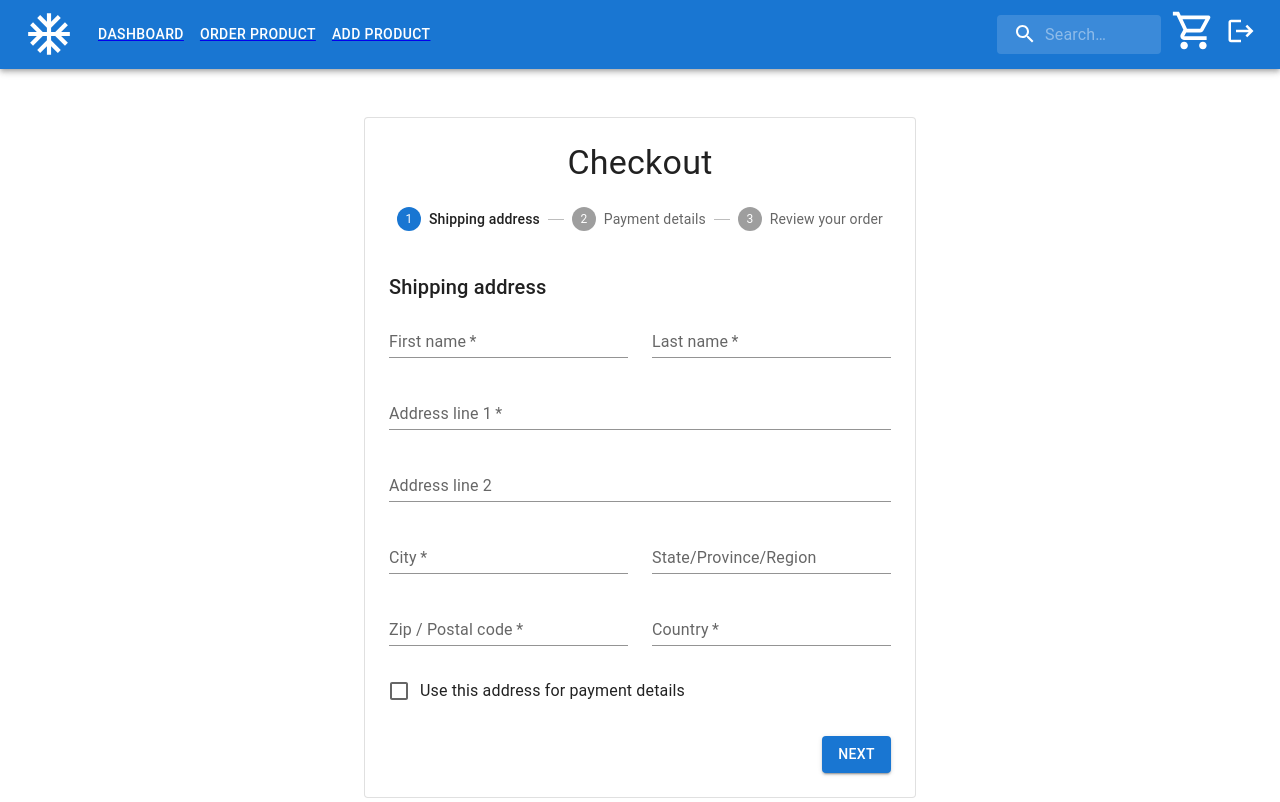
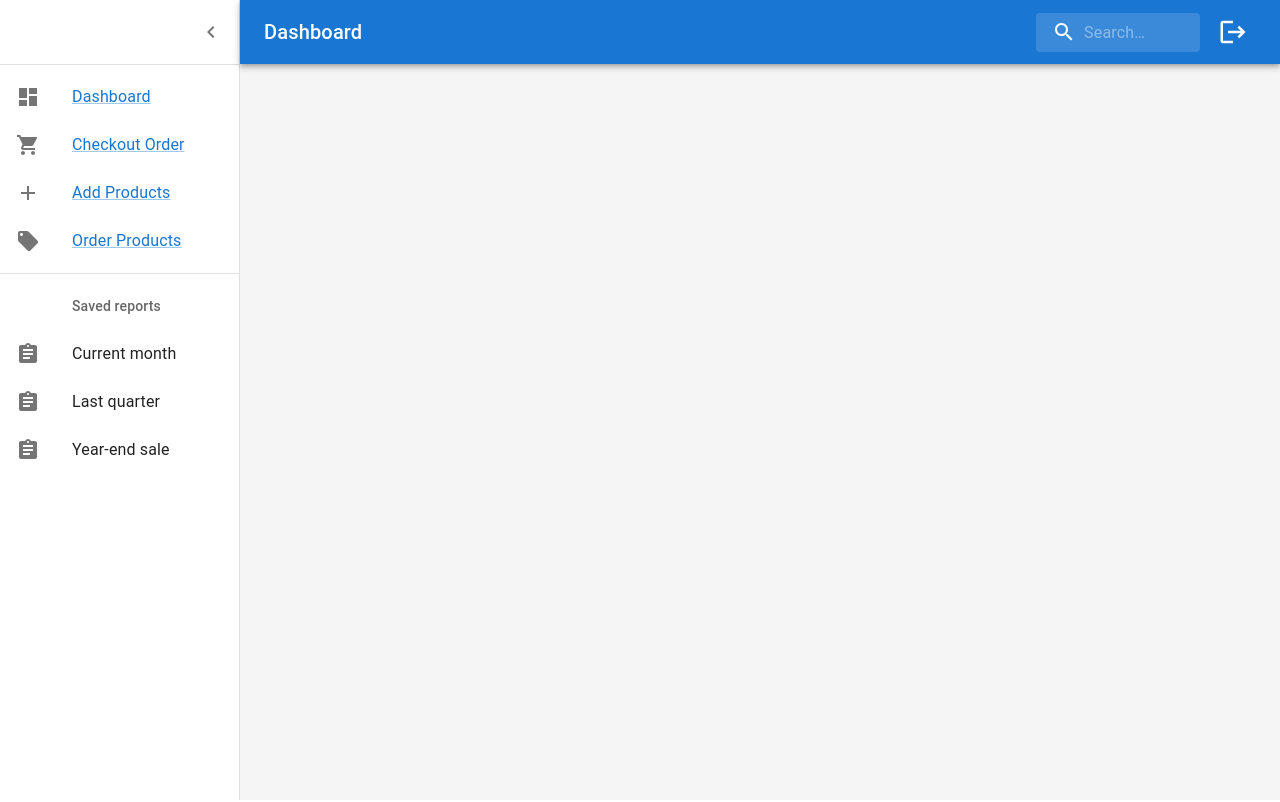
Before and after one commit to kcrawford101/cold_order_form, a React (Create React App) app in the folder client/: page /checkout in a window 1280 px wide. Shown: the top 802 px of the page. Built offline with nearby package versions, Linux system fonts and the light colour scheme.

Commit message:
pasted in new navbar code into Navbar.js

```diff
--- a/client/src/components/Navbar/Navbar.js
+++ b/client/src/components/Navbar/Navbar.js
@@ -1,55 +1,25 @@
 import * as React from 'react';
-import { Link } from 'react-router-dom';
-import AppBar from '@mui/material/AppBar';
+import { styled, createTheme, ThemeProvider, alpha } from '@mui/material/styles';
+import CssBaseline from '@mui/material/CssBaseline';
+import MuiDrawer from '@mui/material/Drawer';
 import Box from '@mui/material/Box';
+import MuiAppBar from '@mui/material/AppBar';
 import Toolbar from '@mui/material/Toolbar';
+import List from '@mui/material/List';
+import Typography from '@mui/material/Typography';
+import Divider from '@mui/material/Divider';
 import IconButton from '@mui/material/IconButton';
+import MenuIcon from '@mui/icons-material/Menu';
+import ChevronLeftIcon from '@mui/icons-material/ChevronLeft';
 import LogoutIcon from '@mui/icons-material/Logout';
-import Typography from '@mui/material/Typography';
-import Menu from '@mui/material/Menu';
-import MenuIcon from '@mui/icons-material/Menu';
-import Container from '@mui/material/Container';
-import Button from '@mui/material/Button';
-import MenuItem from '@mui/material/MenuItem';
 
 // ====== Searchbar import ===================
-import { styled, alpha } from '@mui/material/styles';
 import SearchIcon from '@mui/icons-material/Search';
 import InputBase from '@mui/material/InputBase';
 // ============================================
 
-// ========= Icon imports ==============================
-import AcUnitIcon from '@mui/icons-material/AcUnit';
-import ShoppingCartOutlinedIcon from '@mui/icons-material/ShoppingCartOutlined';
-// =====================================================
 
-// ============= Styling ============================
-const cart={color:'white',fontSize:'45px', margin:'0 0 0 10px'}
-const logout={color:'white',fontSize:'30px', margin:'0 0 0 10px'}
-const logo2={fontSize:'50px'}
-// ===================================================
-
-// ====== Menu items ==========
-// const pages = ['Dashboard', 'Order Products', 'Add Products'];
-
-const pages = [
-  {
-    name: 'Dashboard',
-    id: 0,
-    link: '/dashboard'
-  },
-  {
-    name: 'Order Product',
-    id: 1,
-    link: '/order'
-  },
-  {
-    name: 'Add Product',
-    id: 2,
-    link: '/add'
-  },
-];
-// ============================
+import { mainListItems, secondaryListItems } from './ListItems';
 
 // ============= Searchbar Logic ==========================
 const Search = styled('div')(({ theme }) => ({
@@ -95,86 +65,93 @@
 }));
 // ==================================================
 
-const ResponsiveAppBar = () => {
-  const [anchorElNav, setAnchorElNav] = React.useState(null);
+const drawerWidth = 240;
 
-  const handleOpenNavMenu = (event) => {
-    setAnchorElNav(event.currentTarget);
-  };
+const AppBar = styled(MuiAppBar, {
+  shouldForwardProp: (prop) => prop !== 'open',
+})(({ theme, open }) => ({
+  zIndex: theme.zIndex.drawer + 1,
+  transition: theme.transitions.create(['width', 'margin'], {
+    easing: theme.transitions.easing.sharp,
+    duration: theme.transitions.duration.leavingScreen,
+  }),
+  ...(open && {
+    marginLeft: drawerWidth,
+    width: `calc(100% - ${drawerWidth}px)`,
+    transition: theme.transitions.create(['width', 'margin'], {
+      easing: theme.transitions.easing.sharp,
+      duration: theme.transitions.duration.enteringScreen,
+    }),
+  }),
+}));
 
-  const handleCloseNavMenu = () => {
-    setAnchorElNav(null);
+const Drawer = styled(MuiDrawer, { shouldForwardProp: (prop) => prop !== 'open' })(
+  ({ theme, open }) => ({
+    '& .MuiDrawer-paper': {
+      position: 'relative',
+      whiteSpace: 'nowrap',
+      width: drawerWidth,
+      transition: theme.transitions.create('width', {
+        easing: theme.transitions.easing.sharp,
+        duration: theme.transitions.duration.enteringScreen,
+      }),
+      boxSizing: 'border-box',
+      ...(!open && {
+        overflowX: 'hidden',
+        transition: theme.transitions.create('width', {
+          easing: theme.transitions.easing.sharp,
+          duration: theme.transitions.duration.leavingScreen,
+        }),
+        width: theme.spacing(7),
+        [theme.breakpoints.up('sm')]: {
+          width: theme.spacing(9),
+        },
+      }),
+    },
+  }),
+);
+
+const mdTheme = createTheme();
+
+const logout={color:'white',fontSize:'30px', margin:'0 0 0 10px'}
+
+function NavbarContent () {
+  const [open, setOpen] = React.useState(true);
+  const toggleDrawer = () => {
+    setOpen(!open);
   };
 
   return (
-    <AppBar position="static">
-      <Container maxWidth="xl">
-        <Toolbar disableGutters>
-          <Typography
-            variant="h6"
-            noWrap
-            component="div"
-            sx={{ mr: 2, display: { xs: 'none', md: 'flex' } }}
+    <ThemeProvider theme={mdTheme}>
+      <Box sx={{ display: 'flex' }}>
+        <CssBaseline />
+        <AppBar position="absolute" open={open}>
+          <Toolbar
+            sx={{
+              pr: '24px', // keep right padding when drawer closed
+            }}
           >
-            <AcUnitIcon style={logo2} />
-          </Typography>
-
-          <Box sx={{ flexGrow: 1, display: { xs: 'flex', md: 'none' } }}>
             <IconButton
-              size="large"
-              aria-label="account of current user"
-              aria-controls="menu-appbar"
-              aria-haspopup="true"
-              onClick={handleOpenNavMenu}
+              edge="start"
               color="inherit"
+              aria-label="open drawer"
+              onClick={toggleDrawer}
+              sx={{
+                marginRight: '36px',
+                ...(open && { display: 'none' }),
+              }}
             >
               <MenuIcon />
             </IconButton>
-            <Menu
-              id="menu-appbar"
-              anchorEl={anchorElNav}
-              anchorOrigin={{
-                vertical: 'bottom',
-                horizontal: 'left',
-              }}
-              keepMounted
-              transformOrigin={{
-                vertical: 'top',
-                horizontal: 'left',
-              }}
-              open={Boolean(anchorElNav)}
-              onClose={handleCloseNavMenu}
-              sx={{
-                display: { xs: 'block', md: 'none' },
-              }}
+            <Typography
+              component="h1"
+              variant="h6"
+              color="inherit"
+              noWrap
+              sx={{ flexGrow: 1 }}
             >
-              {pages.map(({id, name, link}) => (
-                <MenuItem key={id} onClick={handleCloseNavMenu}>
-                <Link to={link}><Typography textAlign="center">{name}</Typography></Link>
-                </MenuItem>
-              ))}
-            </Menu>
-          </Box>
-          <Typography
-            variant="h6"
-            noWrap
-            component="div"
-            sx={{ flexGrow: 1, display: { xs: 'flex', md: 'none' } }}
-          >
-            <AcUnitIcon style={{margin:'0 20px 0 0'}}/>
+              Dashboard
             </Typography>
-          <Box sx={{ flexGrow: 1, display: { xs: 'none', md: 'flex' } }}>
-            {pages.map(({id, name, link}) => (
-              <Link to={link}><Button
-                key={id}
-                onClick={handleCloseNavMenu}
-                sx={{ my: 2, color: 'white', display: 'block' }}
-              >
-                {name}
-              </Button>
-              </Link>
-            ))}
-          </Box>
 
               <Search>
                 <SearchIconWrapper>
@@ -185,17 +162,54 @@
                   inputProps={{ 'aria-label': 'search' }}
                 />
               </Search>
-          <Link to='/checkout'>
-            <ShoppingCartOutlinedIcon style={cart} />
-          </Link>
-          <Link to='/'>
-            <LogoutIcon style={logout} />
-          </Link>
 
 
+            <IconButton color="inherit">
+
+              <LogoutIcon style={logout}/>
+
+            </IconButton>
           </Toolbar>
-      </Container>
         </AppBar>
+        <Drawer variant="permanent" open={open}>
+          <Toolbar
+            sx={{
+              display: 'flex',
+              alignItems: 'center',
+              justifyContent: 'flex-end',
+              px: [1],
+            }}
+          >
+            <IconButton onClick={toggleDrawer}>
+              <ChevronLeftIcon />
+            </IconButton>
+          </Toolbar>
+          <Divider />
+          <List component="nav">
+            {mainListItems}
+            <Divider sx={{ my: 1 }} />
+            {secondaryListItems}
+          </List>
+        </Drawer>
+        <Box
+          component="main"
+          sx={{
+            backgroundColor: (theme) =>
+              theme.palette.mode === 'light'
+                ? theme.palette.grey[100]
+                : theme.palette.grey[900],
+            flexGrow: 1,
+            height: '100vh',
+            overflow: 'auto',
+          }}
+        >
+          <Toolbar />
+        </Box>
+      </Box>
+    </ThemeProvider>
   );
-};
-export default ResponsiveAppBar;
+}
+
+export default function Navbar() {
+  return <NavbarContent />;
+}
```
Lines whose indentation alone changed are shown as unchanged.
